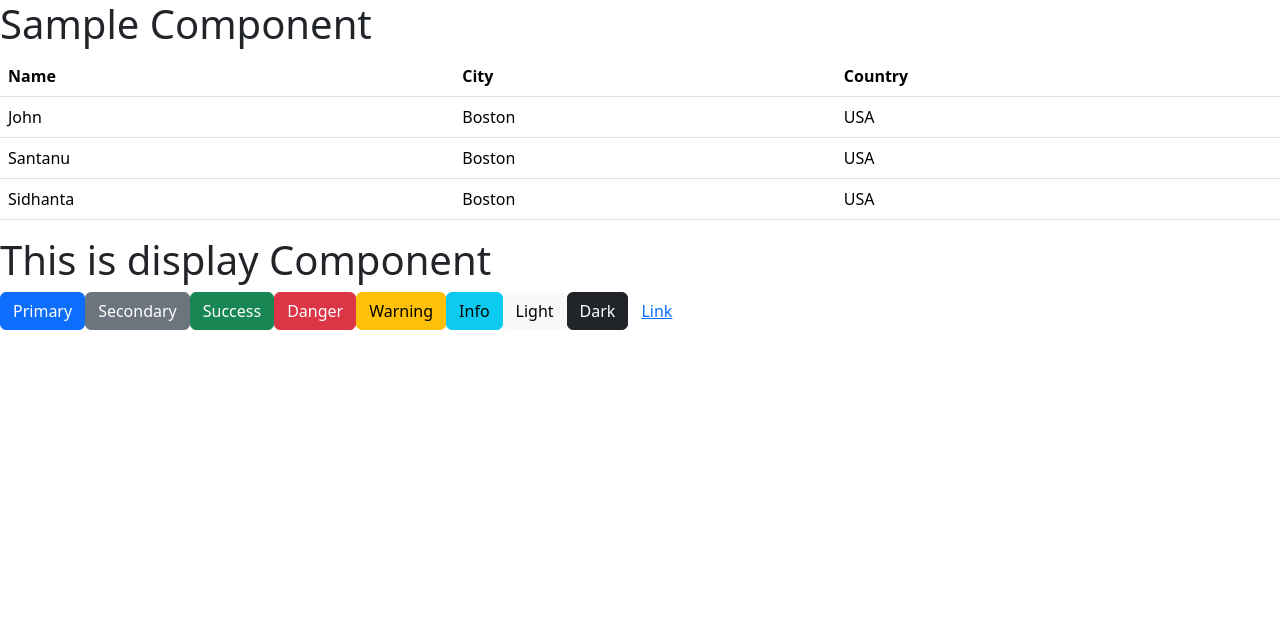
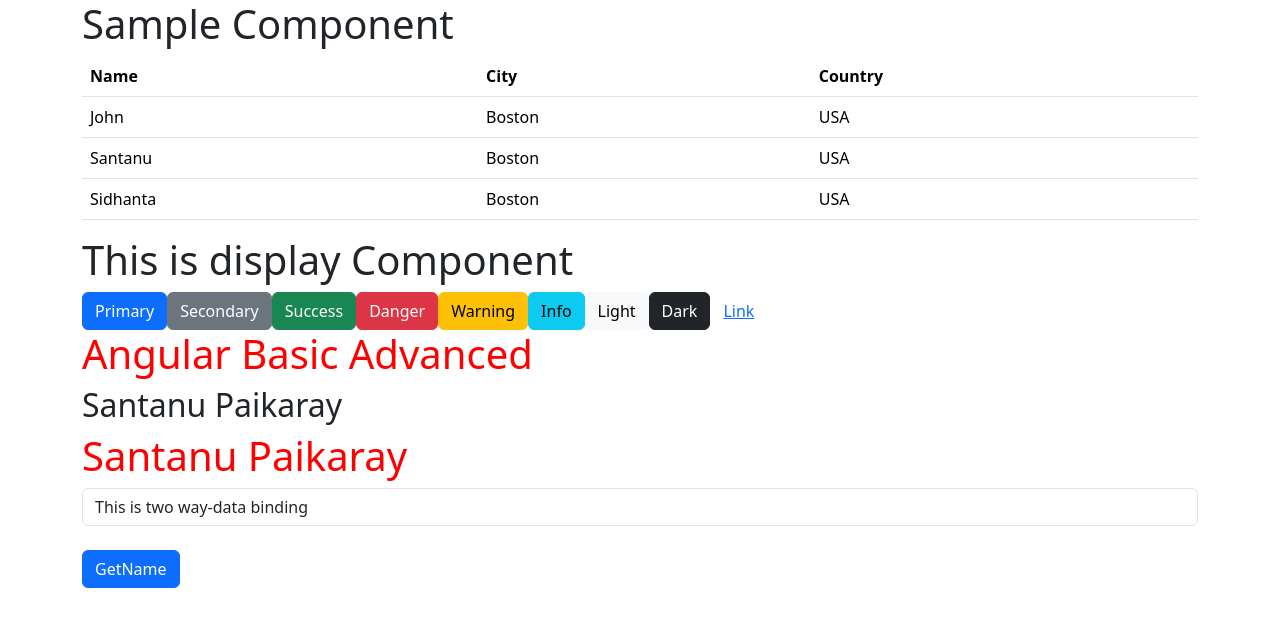
Before and after one commit to santanupaikaray23/angular_basic_advanced_practice, an Angular app: page / in a window 1280 px wide. Shown: the top 626 px of the page. Built offline with nearby package versions, Linux system fonts and the light colour scheme.

Commit message:
add all files

```diff
--- a/src/app/app.component.css
+++ b/src/app/app.component.css
@@ -1,3 +1,3 @@
-/* h1{
+h1{
     color: red;
-} */
+}
--- a/src/app/app.component.html
+++ b/src/app/app.component.html
@@ -1,5 +1,12 @@
 <!-- <div>
   <h1>My First Angular App</h1>
 </div> -->
+<div class="container">
 <app-sample></app-sample>
 <app-display></app-display>
+<h1>{{title}}</h1>
+<h2>{{name}}</h2>
+<h1>{{firstName}} {{lastName}}</h1>
+<input type="text" class="form-control" [(ngModel)]="message"><br>
+<button (click)="getName()" class="btn btn-primary">GetName</button>
+</div>
--- a/src/app/app.component.ts
+++ b/src/app/app.component.ts
@@ -7,9 +7,19 @@
 })
 
 export class AppComponent {
-  title = 'Santanu';
+  title = 'Angular Basic Advanced';
+  name = "Santanu Paikaray";
 
-  displayName(){
-    return this.title;
+  firstName = "Santanu"
+  lastName = "Paikaray"
+
+  message = "This is two way-data binding"
+
+  // displayName(){
+  //   return this.title;
+  // }
+  getName(){
+    console.log('Did you click the button?')
+    console.log(this.message)
   }
 }
--- a/src/app/app.module.ts
+++ b/src/app/app.module.ts
@@ -1,6 +1,6 @@
 import { NgModule } from '@angular/core';
 import { BrowserModule, provideClientHydration } from '@angular/platform-browser';
-
+import { FormsModule } from '@angular/forms';
 import { AppRoutingModule } from './app-routing.module';
 import { AppComponent } from './app.component';
 import { SampleComponent } from './components/sample/sample.component';
@@ -18,7 +18,8 @@
   ],
   imports: [
     BrowserModule,
-    AppRoutingModule
+    AppRoutingModule,
+    FormsModule
   ],
   providers: [
     provideClientHydration()
--- a/src/app/components/sample/sample.component.ts
+++ b/src/app/components/sample/sample.component.ts
@@ -1,4 +1,5 @@
 import { Component, OnInit } from '@angular/core';
+import { Student } from '../../models/Student'
 import { Customer } from '../../models/customer';
 
 
@@ -11,6 +12,7 @@
 
   customer: Customer = new Customer();
 
+  student: Student = new Student();
   constructor(){
 
   }
```
Also changed, not shown: sample.txt.
